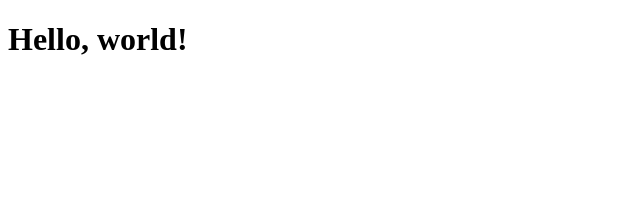
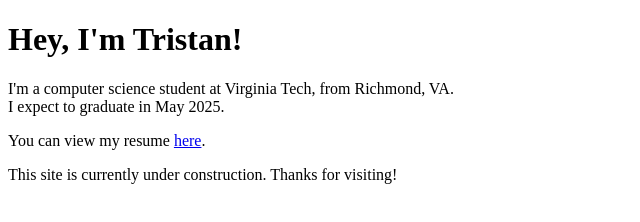
Before and after one commit to tristanpmcmahon/tristanmcmahon.com, a plain HTML site: page index.html in a window 1280 px wide. Shown: the whole page, without its empty margins (0-640 px from the left). Drawn offline with Linux system fonts and the light colour scheme.

Commit message:
update home page

```diff
--- a/index.html
+++ b/index.html
@@ -8,7 +8,17 @@
 </head>
 
 <body>
-    <h1>Hello, world!</h1>
+    <h1>Hey, I'm Tristan!</h1>
+    <p>
+        I'm a computer science student at Virginia Tech, from Richmond, VA.<br />
+        I expect to graduate in May 2025.
+    </p>
+    <p>
+        You can view my resume <a
+            href="https://drive.google.com/file/d/1ZMi2ohbTmEz22SyOIR0aLq9xIOoUKJlu/view?usp=sharing"
+            target="_blank">here</a>.
+    </p>
+    <p>This site is currently under construction. Thanks for visiting!</p>
 </body>
 
 </html>
```
